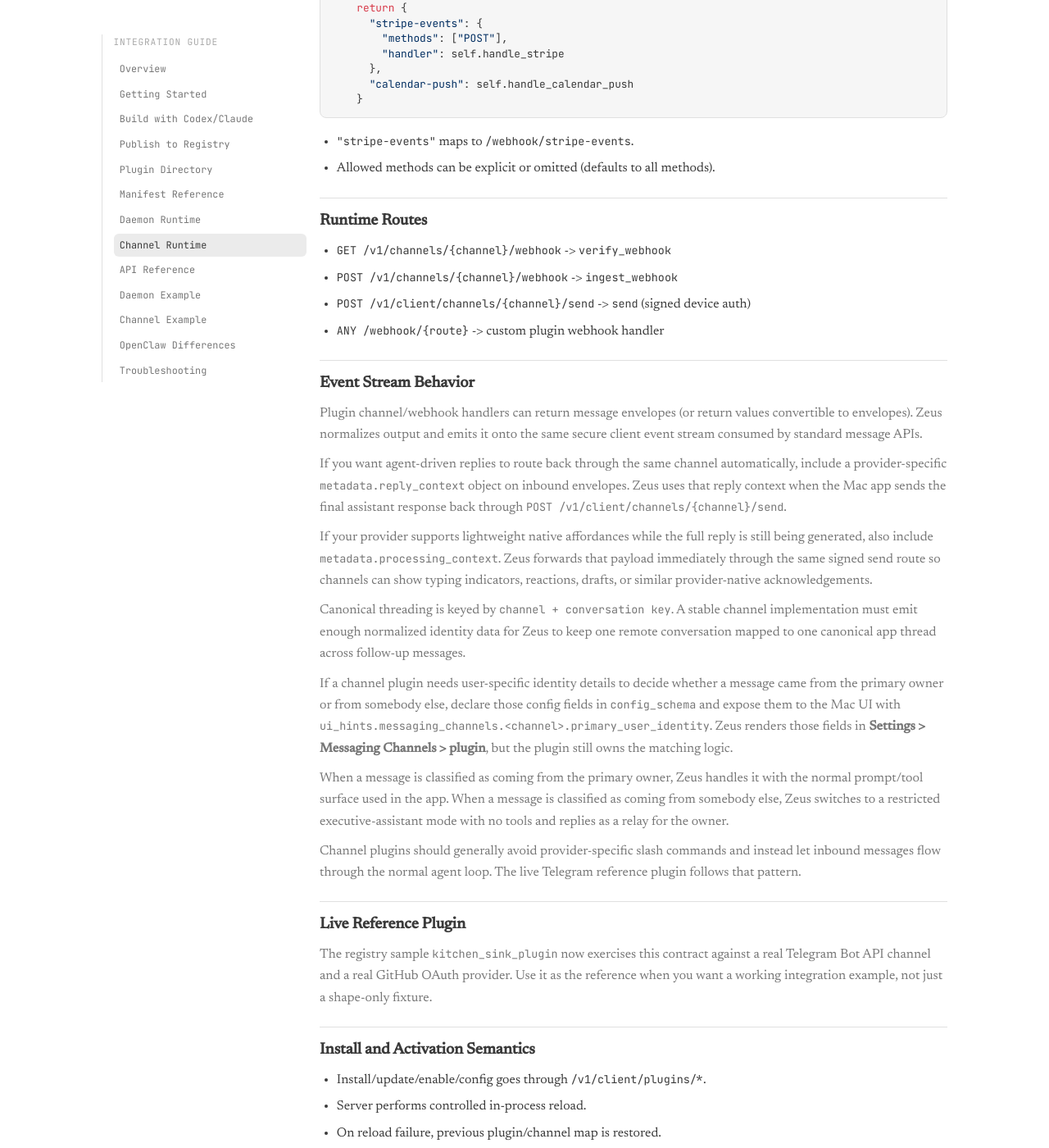
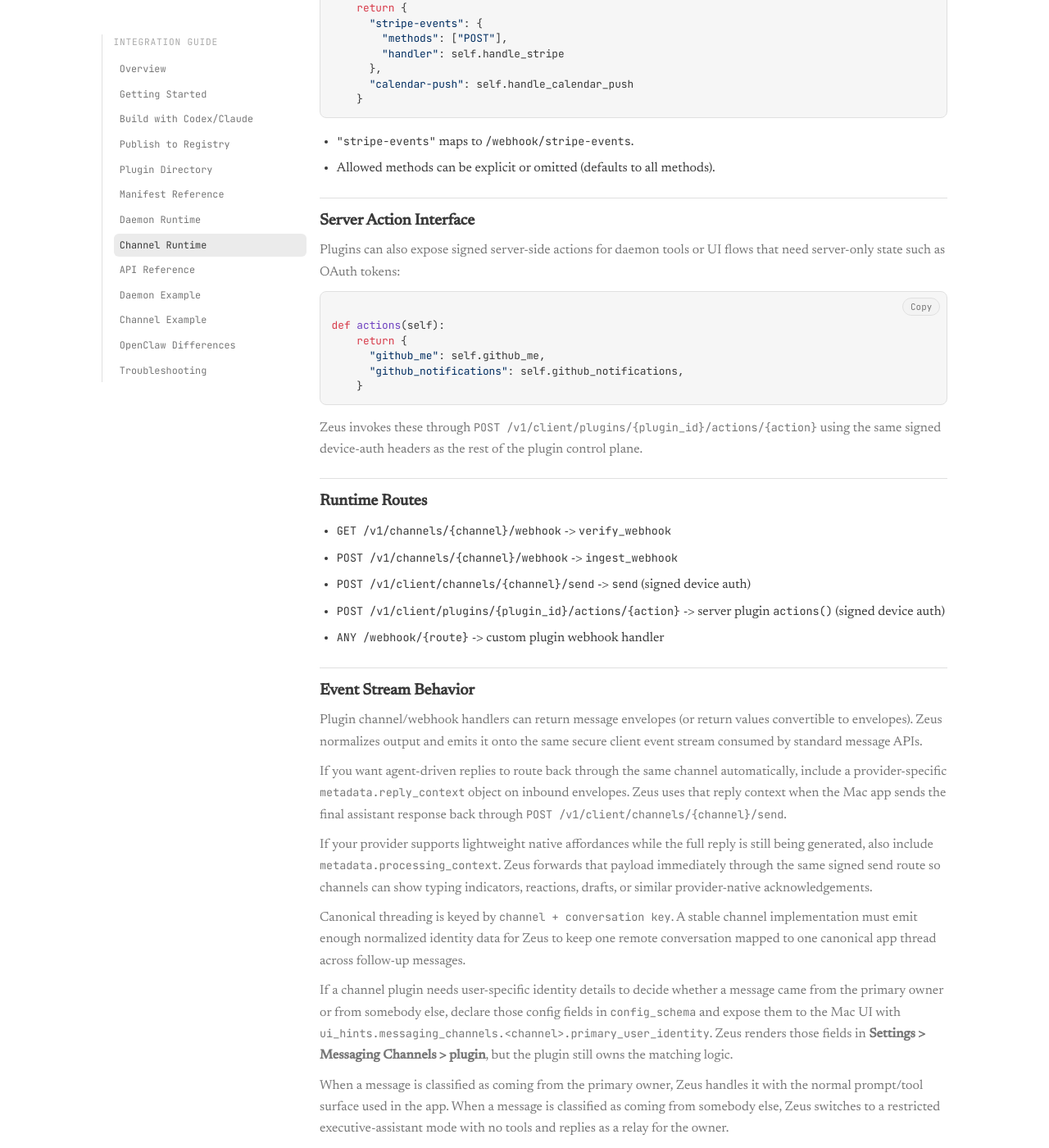
Before and after one commit to arslnb/arslnb.com, a Jekyll site: the page built from zeus/docs/channel-plugins.html, in a window 1280 px wide and 1400 px high, scrolled down 1042 px. Shown: the whole window at 82% size. Built offline with Jekyll 4.4.1, drawn with Linux system fonts in a browser that asks for light colours; some of the changed text lies outside the part shown.

Commit message:
docs: add server plugin actions examples

```diff
--- a/zeus/docs/channel-plugins.html
+++ b/zeus/docs/channel-plugins.html
@@ -17,7 +17,7 @@ permalink: "/zeus/docs/channel-plugins/"
       <ul class="compact">
         <li>Manifest includes <code>components.server.entry</code> with runtime <code>python</code>.</li>
         <li>Server module exports <code>register(ctx)</code>.</li>
-        <li>Returned plugin object can implement <code>channels()</code> and/or <code>webhooks()</code>.</li>
+        <li>Returned plugin object can implement <code>channels()</code>, <code>webhooks()</code>, and/or signed <code>actions()</code>.</li>
         <li><code>ctx</code> now includes server config, secret refs, resolved secret values (<code>ctx.secrets</code>), and connected server OAuth sessions for that plugin.</li>
       </ul>
     </section>
@@ -56,11 +56,24 @@ permalink: "/zeus/docs/channel-plugins/"
     </section>
 
     <section class="card">
+      <h2>Server Action Interface</h2>
+      <p>Plugins can also expose signed server-side actions for daemon tools or UI flows that need server-only state such as OAuth tokens:</p>
+      <pre><code>def actions(self):
+    return {
+      "github_me": self.github_me,
+      "github_notifications": self.github_notifications,
+    }
+</code></pre>
+      <p>Zeus invokes these through <code>POST /v1/client/plugins/{plugin_id}/actions/{action}</code> using the same signed device-auth headers as the rest of the plugin control plane.</p>
+    </section>
+
+    <section class="card">
       <h2>Runtime Routes</h2>
       <ul class="compact">
         <li><code>GET /v1/channels/{channel}/webhook</code> -> <code>verify_webhook</code></li>
         <li><code>POST /v1/channels/{channel}/webhook</code> -> <code>ingest_webhook</code></li>
         <li><code>POST /v1/client/channels/{channel}/send</code> -> <code>send</code> (signed device auth)</li>
+        <li><code>POST /v1/client/plugins/{plugin_id}/actions/{action}</code> -> server plugin <code>actions()</code> (signed device auth)</li>
         <li><code>ANY /webhook/{route}</code> -> custom plugin webhook handler</li>
       </ul>
     </section>
@@ -78,7 +91,7 @@ permalink: "/zeus/docs/channel-plugins/"
 
     <section class="card">
       <h2>Live Reference Plugin</h2>
-      <p>The registry sample <code>kitchen_sink_plugin</code> now exercises this contract against a real Telegram Bot API channel and a real GitHub OAuth provider. Use it as the reference when you want a working integration example, not just a shape-only fixture.</p>
+      <p>The registry sample <code>kitchen_sink_plugin</code> now exercises this contract against a real Telegram Bot API channel, a real GitHub OAuth provider, and signed server actions that power the daemon-side <code>github_me</code> and <code>github_notifications</code> tools. Use it as the reference when you want a working integration example, not just a shape-only fixture.</p>
     </section>
 
     <section class="card">
```
Also changed, not shown: zeus/docs/examples-channel-plugin.html (+11 -1 lines).
